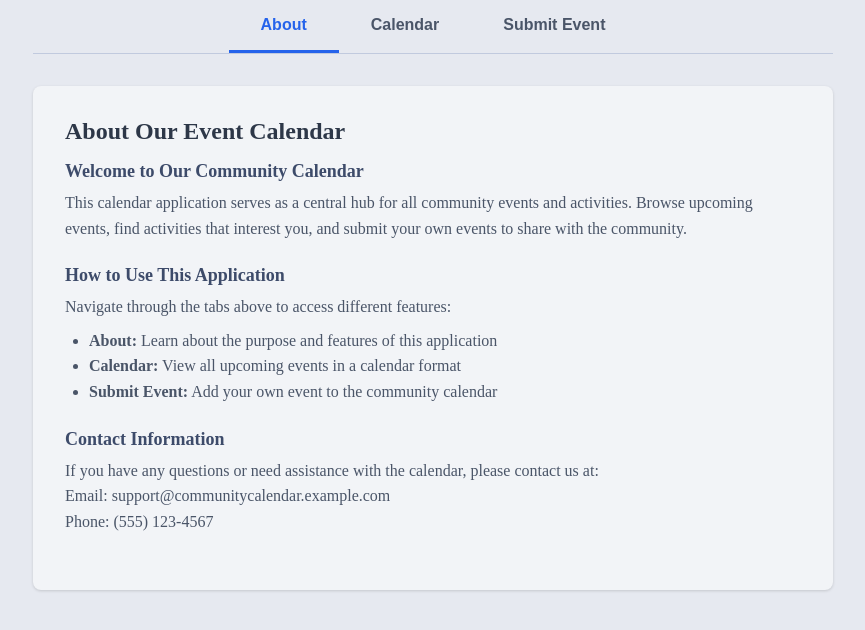
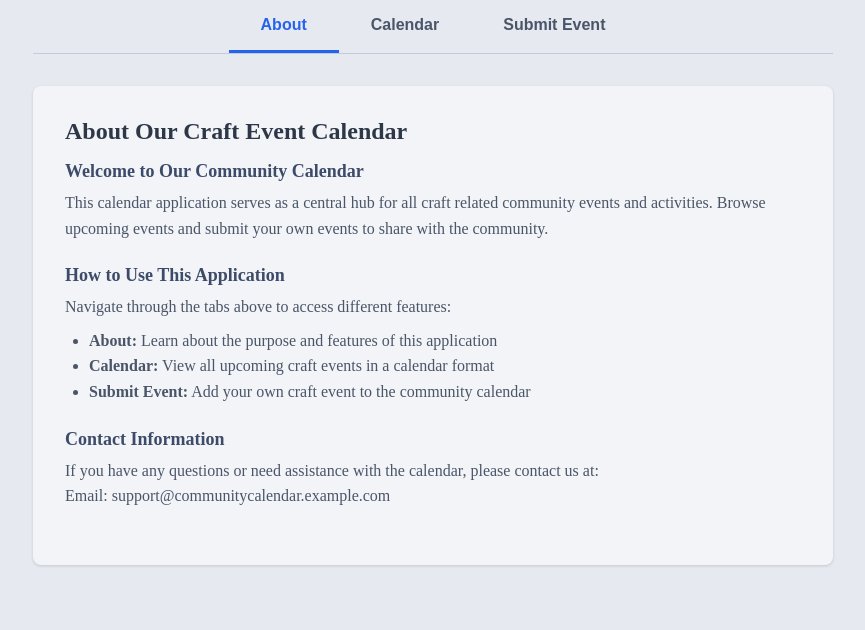
Before and after one commit to KorynLA/DC-craft-events-tracker, a React (Create React App) app: page /about in a window 1280 px wide. Shown: the top 630 px of the page, without its empty margins (207-1072 px from the left). Built offline with nearby package versions, Linux system fonts and the light colour scheme.

Commit message:
Update about page and add Jest test dependencies

```diff
--- a/package.json
+++ b/package.json
@@ -37,5 +37,9 @@
       "last 1 firefox version",
       "last 1 safari version"
     ]
+  },
+  "devDependencies": {
+    "jest": "^27.5.1",
+    "react-test-renderer": "^19.1.0"
   }
 }
--- a/src/components/aboutPage.js
+++ b/src/components/aboutPage.js
@@ -14,41 +14,39 @@ export default function AboutPage() {
   return (
     <div className="about-container">
       {/* Main page title */}
-      <h1 className="about-title">About Our Event Calendar</h1>
+      <h1 className="about-title">About Our Craft Event Calendar</h1>
 
       {/* Welcome section - explains the application's purpose */}
       <div className="about-section">
         <h2 className="about-section-title">Welcome to Our Community Calendar</h2>
         <p className="about-text">
-          This calendar application serves as a central hub for all community events and activities.
-          Browse upcoming events, find activities that interest you, and submit your own events
-          to share with the community.
+          This calendar application serves as a central hub for all craft related community events and activities.
+          Browse upcoming events  and submit your own events to share with the community.
         </p>
       </div>
 
-      {/* Usage instructions section - explains navigation and features */}
-      <div className="about-section">
-        <h2 className="about-section-title">How to Use This Application</h2>
-        <p className="about-text">
+      {/* Usage instructions section - explains navigation */}
+      <div className="usage-section">
+        <h2 className="usage-section-title">How to Use This Application</h2>
+        <p className="usage-text">
           Navigate through the tabs above to access different features:
         </p>
         {/* Feature list explaining each navigation tab */}
-        <ul className="about-list">
+        <ul className="usage-list">
           <li><strong>About:</strong> Learn about the purpose and features of this application</li>
-          <li><strong>Calendar:</strong> View all upcoming events in a calendar format</li>
-          <li><strong>Submit Event:</strong> Add your own event to the community calendar</li>
+          <li><strong>Calendar:</strong> View all upcoming craft events in a calendar format</li>
+          <li><strong>Submit Event:</strong> Add your own craft event to the community calendar</li>
         </ul>
       </div>
 
-      {/* Contact information section - provides support details */}
-      <div className="about-section">
-        <h2 className="about-section-title">Contact Information</h2>
-        <p className="about-text">
+      {/* Contact information section */}
+      <div className="contact-section">
+        <h2 className="contact-section-title">Contact Information</h2>
+        <p className="contact-text">
           If you have any questions or need assistance with the calendar, please contact us at:
           <br />
           Email: support@communitycalendar.example.com
           <br />
-          Phone: (555) 123-4567
         </p>
       </div>
     </div>
--- a/src/components/style/aboutPage.css
+++ b/src/components/style/aboutPage.css
@@ -1,15 +1,15 @@
 .about-container { background-color: #f2f4f7; max-width: 800px; margin: 2rem auto; padding: 2rem;  border-radius: 0.5rem; box-shadow: 0 1px 3px rgba(0, 0, 0, 0.15); }
 
 .about-title { font-size: 24px; font-weight: bold; margin-bottom: 1rem; color:
-#2d3748; /* Dark blue-gray */ }
+#2d3748; }
 
-.about-section { margin-bottom: 1.5rem; }
+.about-section, .usage-section, .contact-section { margin-bottom: 1.5rem; }
 
-.about-section-title { font-size: 18px; font-weight: 600; margin-bottom: 0.5rem; color:
-#3d4b6a; /* Medium blue-gray */ }
+.about-section-title, .usage-section-title, .contact-section-title { font-size: 18px; font-weight: 600; margin-bottom: 0.5rem; color:
+#3d4b6a; }
 
-.about-text { line-height: 1.6; color:
-#4a5568; /* Medium blue-gray for text */ }
+.about-text, .contact-text, .usage-text { line-height: 1.6; color:
+#4a5568; }
 
-.about-list { margin-top: 0.5rem; margin-left: 1.5rem; line-height: 1.6; color:
-#4a5568; /* Medium blue-gray for text */ }
+.usage-list { margin-top: 0.5rem; margin-left: 1.5rem; line-height: 1.6; color:
+#4a5568;}
```
Also changed, not shown: 1 other file (tests, documents, lock files or other folders).
